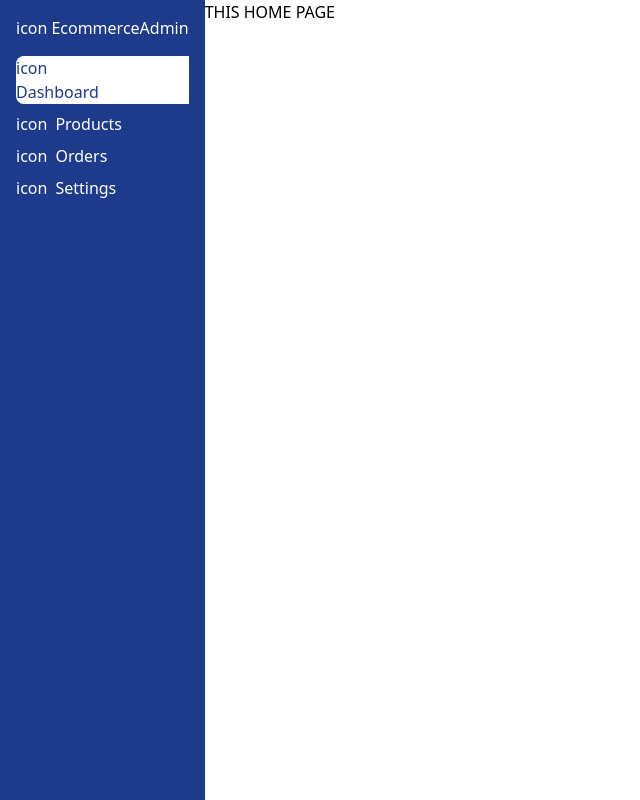
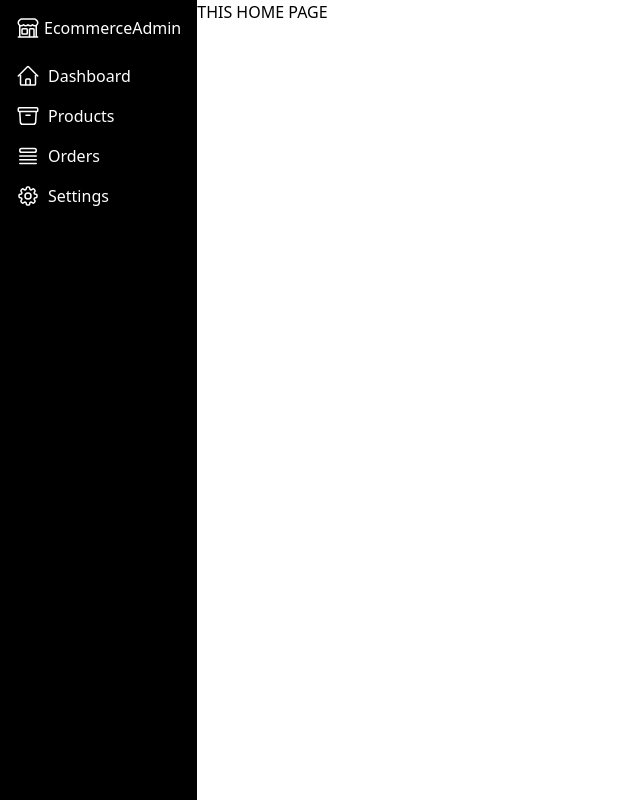
Before and after one commit to ereibor/e-commerce, a Next.js app: page / in a window 1280 px wide. Shown: the whole page, without its empty margins (0-640 px from the left). Built offline with nearby package versions, Linux system fonts and the light colour scheme.

Commit message:
added icons to nav items

```diff
--- a/app/components/Nav.js
+++ b/app/components/Nav.js
@@ -2,39 +2,109 @@ import React from "react";
 import Link from "next/link";
 
 const Nav = () => {
-
-const inactiveLink = 'flex gap-1'
-const activeLink = 'bg-white text-blue-900 rounded-l-lg'
+  const inactiveLink = "flex gap-1";
+  const activeLink = "bg-white text-blue-900 rounded-l-lg";
 
   return (
-    <aside className="text-white bg-blue-900 h-screen p-4">
-      <Link href={"/"} className="flex gap-1 mb-4">
+    <aside className="text-white bg-black h-screen p-4">
+      <Link href={"/"} className="flex gap-1 mb-6">
         {/* replace div with icon */}
-        <div>icon</div>
+        <svg
+          xmlns="http://www.w3.org/2000/svg"
+          fill="none"
+          viewBox="0 0 24 24"
+          strokeWidth={1.5}
+          stroke="currentColor"
+          className="size-6"
+        >
+          <path
+            strokeLinecap="round"
+            strokeLinejoin="round"
+            d="M13.5 21v-7.5a.75.75 0 0 1 .75-.75h3a.75.75 0 0 1 .75.75V21m-4.5 0H2.36m11.14 0H18m0 0h3.64m-1.39 0V9.349M3.75 21V9.349m0 0a3.001 3.001 0 0 0 3.75-.615A2.993 2.993 0 0 0 9.75 9.75c.896 0 1.7-.393 2.25-1.016a2.993 2.993 0 0 0 2.25 1.016c.896 0 1.7-.393 2.25-1.015a3.001 3.001 0 0 0 3.75.614m-16.5 0a3.004 3.004 0 0 1-.621-4.72l1.189-1.19A1.5 1.5 0 0 1 5.378 3h13.243a1.5 1.5 0 0 1 1.06.44l1.19 1.189a3 3 0 0 1-.621 4.72M6.75 18h3.75a.75.75 0 0 0 .75-.75V13.5a.75.75 0 0 0-.75-.75H6.75a.75.75 0 0 0-.75.75v3.75c0 .414.336.75.75.75Z"
+          />
+        </svg>
+
         <span>EcommerceAdmin</span>
       </Link>
 
-      <nav className="flex flex-col gap-2">
-        <Link href={"/dashboard"} className={activeLink}>
+      <nav className="flex flex-col gap-4">
+        <Link href={"/dashboard"} className="flex gap-2">
           {/* replace div with icon */}
-          <div>icon</div>
+          <svg
+            xmlns="http://www.w3.org/2000/svg"
+            fill="none"
+            viewBox="0 0 24 24"
+            strokeWidth={1.5}
+            stroke="currentColor"
+            className="size-6"
+          >
+            <path
+              strokeLinecap="round"
+              strokeLinejoin="round"
+              d="m2.25 12 8.954-8.955c.44-.439 1.152-.439 1.591 0L21.75 12M4.5 9.75v10.125c0 .621.504 1.125 1.125 1.125H9.75v-4.875c0-.621.504-1.125 1.125-1.125h2.25c.621 0 1.125.504 1.125 1.125V21h4.125c.621 0 1.125-.504 1.125-1.125V9.75M8.25 21h8.25"
+            />
+          </svg>
           Dashboard
         </Link>
 
-        <Link href={"/products"}className="flex gap-2" >
+        <Link href={"/products"} className="flex gap-2">
           {/* replace div with icon */}
-          <div>icon</div>
+          <svg
+            xmlns="http://www.w3.org/2000/svg"
+            fill="none"
+            viewBox="0 0 24 24"
+            strokeWidth={1.5}
+            stroke="currentColor"
+            className="size-6"
+          >
+            <path
+              strokeLinecap="round"
+              strokeLinejoin="round"
+              d="m20.25 7.5-.625 10.632a2.25 2.25 0 0 1-2.247 2.118H6.622a2.25 2.25 0 0 1-2.247-2.118L3.75 7.5M10 11.25h4M3.375 7.5h17.25c.621 0 1.125-.504 1.125-1.125v-1.5c0-.621-.504-1.125-1.125-1.125H3.375c-.621 0-1.125.504-1.125 1.125v1.5c0 .621.504 1.125 1.125 1.125Z"
+            />
+          </svg>
           Products
         </Link>
 
-        <Link href={"/orders"}className="flex gap-2">
+        <Link href={"/orders"} className="flex gap-2">
           {/* replace div with icon */}
-          <div>icon</div>
+          <svg
+            xmlns="http://www.w3.org/2000/svg"
+            fill="none"
+            viewBox="0 0 24 24"
+            strokeWidth={1.5}
+            stroke="currentColor"
+            className="size-6"
+          >
+            <path
+              strokeLinecap="round"
+              strokeLinejoin="round"
+              d="M3.75 12h16.5m-16.5 3.75h16.5M3.75 19.5h16.5M5.625 4.5h12.75a1.875 1.875 0 0 1 0 3.75H5.625a1.875 1.875 0 0 1 0-3.75Z"
+            />
+          </svg>
           Orders
         </Link>
-        <Link href={"/settings"}className="flex gap-2">
+        <Link href={"/settings"} className="flex gap-2">
           {/* replace div with icon */}
-          <div>icon</div>
+          <svg
+            xmlns="http://www.w3.org/2000/svg"
+            fill="none"
+            viewBox="0 0 24 24"
+            strokeWidth={1.5}
+            stroke="currentColor"
+            className="size-6"
+          >
+            <path
+              strokeLinecap="round"
+              strokeLinejoin="round"
+              d="M10.343 3.94c.09-.542.56-.94 1.11-.94h1.093c.55 0 1.02.398 1.11.94l.149.894c.07.424.384.764.78.93.398.164.855.142 1.205-.108l.737-.527a1.125 1.125 0 0 1 1.45.12l.773.774c.39.389.44 1.002.12 1.45l-.527.737c-.25.35-.272.806-.107 1.204.165.397.505.71.93.78l.893.15c.543.09.94.559.94 1.109v1.094c0 .55-.397 1.02-.94 1.11l-.894.149c-.424.07-.764.383-.929.78-.165.398-.143.854.107 1.204l.527.738c.32.447.269 1.06-.12 1.45l-.774.773a1.125 1.125 0 0 1-1.449.12l-.738-.527c-.35-.25-.806-.272-1.203-.107-.398.165-.71.505-.781.929l-.149.894c-.09.542-.56.94-1.11.94h-1.094c-.55 0-1.019-.398-1.11-.94l-.148-.894c-.071-.424-.384-.764-.781-.93-.398-.164-.854-.142-1.204.108l-.738.527c-.447.32-1.06.269-1.45-.12l-.773-.774a1.125 1.125 0 0 1-.12-1.45l.527-.737c.25-.35.272-.806.108-1.204-.165-.397-.506-.71-.93-.78l-.894-.15c-.542-.09-.94-.56-.94-1.109v-1.094c0-.55.398-1.02.94-1.11l.894-.149c.424-.07.765-.383.93-.78.165-.398.143-.854-.108-1.204l-.526-.738a1.125 1.125 0 0 1 .12-1.45l.773-.773a1.125 1.125 0 0 1 1.45-.12l.737.527c.35.25.807.272 1.204.107.397-.165.71-.505.78-.929l.15-.894Z"
+            />
+            <path
+              strokeLinecap="round"
+              strokeLinejoin="round"
+              d="M15 12a3 3 0 1 1-6 0 3 3 0 0 1 6 0Z"
+            />
+          </svg>
           Settings
         </Link>
       </nav>
```
